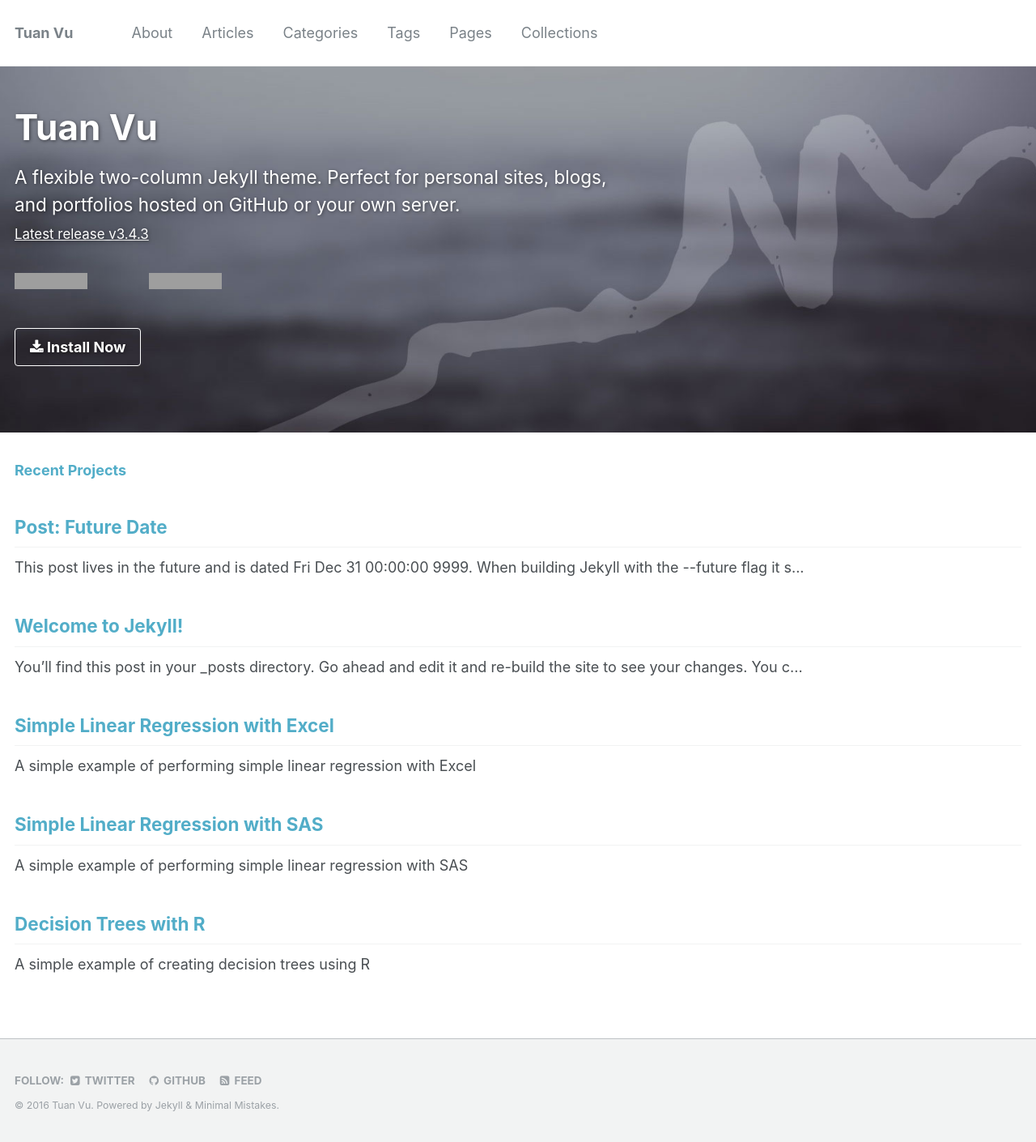
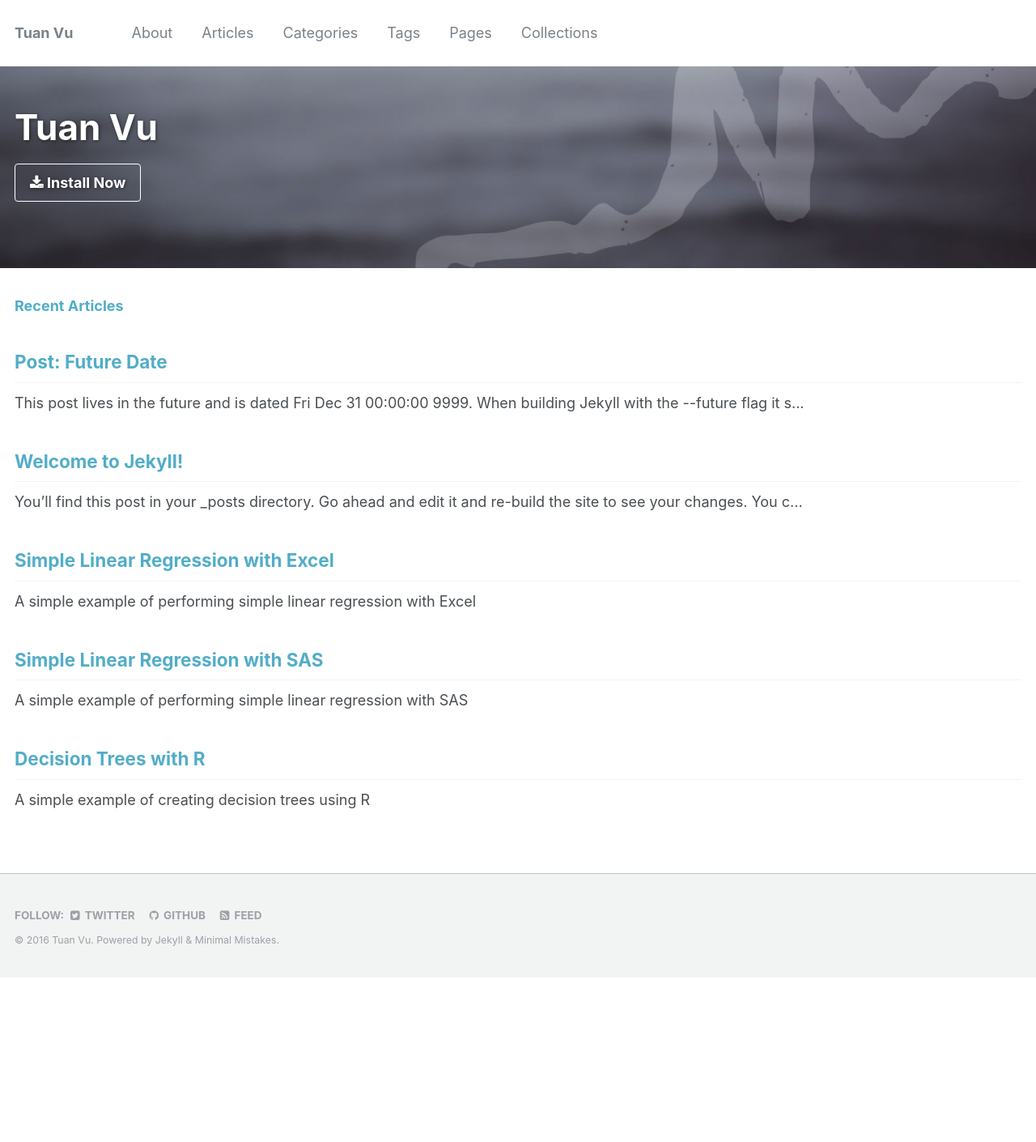
Before and after one commit to jeanho1/tuanavu.github.io, a Jekyll site: the page built from _pages/home.md, in a window 1280 px wide. Shown: the whole page at 81% size. Built offline with Jekyll 4.4.1, drawn with Linux system fonts in a browser that asks for light colours; after the commit the page ends 1207 px from its top, so only the background shows below that; grey boxes are pictures that could not be loaded.

Commit message:
Update home.md

```diff
--- a/_pages/home.md
+++ b/_pages/home.md
@@ -7,11 +7,10 @@
   cta_label: "<i class='fa fa-download'></i> Install Now"
   cta_url: "/docs/quick-start-guide/"
   caption:
-excerpt: 'A flexible two-column Jekyll theme. Perfect for personal sites, blogs, and portfolios hosted on GitHub or your own server.<br /> <small><a href="https://github.com/mmistakes/minimal-mistakes/releases/tag/3.4.3">Latest release v3.4.3</a></small><br /><br /> {::nomarkdown}<iframe style="display: inline-block;" src="https://ghbtns.com/github-btn.html?user=mmistakes&repo=minimal-mistakes&type=star&count=true&size=large" frameborder="0" scrolling="0" width="160px" height="30px"></iframe> <iframe style="display: inline-block;" src="https://ghbtns.com/github-btn.html?user=mmistakes&repo=minimal-mistakes&type=fork&count=true&size=large" frameborder="0" scrolling="0" width="158px" height="30px"></iframe>{:/nomarkdown}'
 ---
 
 <div id="index">
-  <h3><a href="{{ site.url}}/posts/">Recent Projects</a></h3>
+  <h3><a href="{{ site.url}}/articles/">Recent Articles</a></h3>
   {% for post in site.posts limit:5 %}
   <article>
     {% if post.link %}
```
